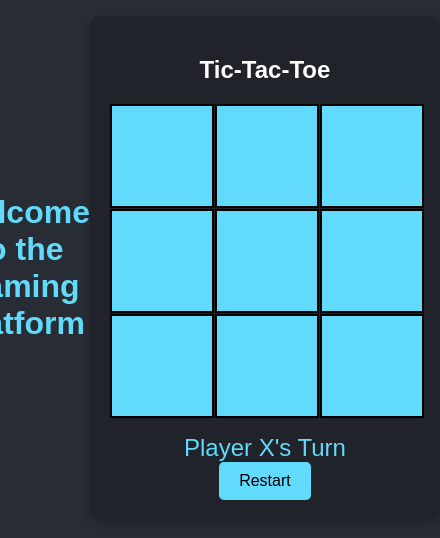
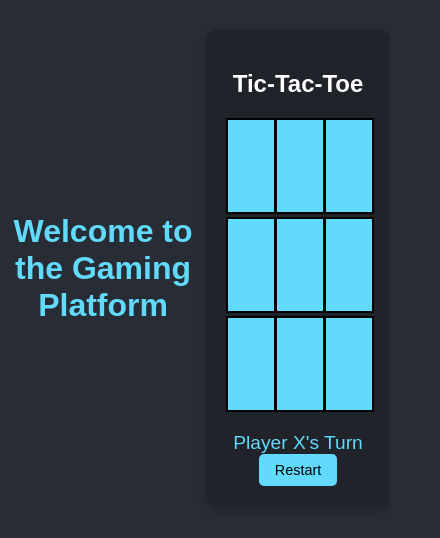
Before and after one commit to aniketdelevoper/oxgame, a plain HTML site: page index.html in a window 390 px wide. Shown: the part 154-692 px from the top of the page, 440 px wide, since content can reach past the window. Drawn offline with Linux system fonts and the light colour scheme.

Commit message:
Update styles.css

```diff
--- a/styles.css
+++ b/styles.css
@@ -20,19 +20,22 @@ h1 {
     padding: 20px;
     border-radius: 10px;
     box-shadow: 0 4px 8px rgba(0, 0, 0, 0.2);
+    width: 90%;
+    max-width: 400px;
 }
 
 .board {
     display: grid;
-    grid-template-columns: repeat(3, 100px);
-    grid-template-rows: repeat(3, 100px);
+    grid-template-columns: repeat(3, 1fr);
+    grid-template-rows: repeat(3, 1fr);
     gap: 5px;
     margin: 20px auto;
 }
 
 .cell {
-    width: 100px;
-    height: 100px;
+    width: 100%;
+    padding-top: 100%;
+    position: relative;
     background-color: #61dafb;
     border: 2px solid #000;
     display: flex;
@@ -41,6 +44,23 @@ h1 {
     font-size: 2em;
     cursor: pointer;
     transition: background-color 0.3s;
+}
+
+.cell::after {
+    content: '';
+    display: block;
+    padding-bottom: 100%;
+}
+
+.cell > * {
+    position: absolute;
+    top: 0;
+    left: 0;
+    right: 0;
+    bottom: 0;
+    display: flex;
+    justify-content: center;
+    align-items: center;
 }
 
 .cell:hover {
@@ -83,3 +103,23 @@ button {
 button:hover {
     background-color: #21a1f1;
 }
+
+/* Responsive design for mobile view */
+@media (max-width: 600px) {
+    .board {
+        gap: 3px;
+    }
+
+    .cell {
+        font-size: 1.5em;
+    }
+
+    #status {
+        font-size: 1.2em;
+    }
+
+    button {
+        font-size: 0.9em;
+        padding: 8px 16px;
+    }
+}
```
